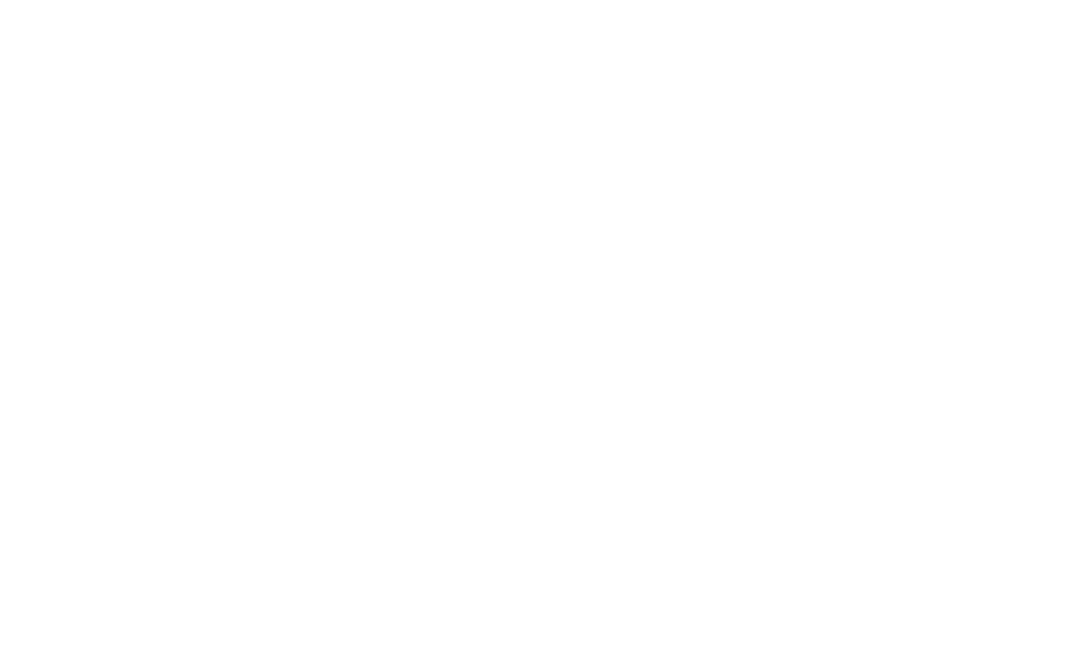
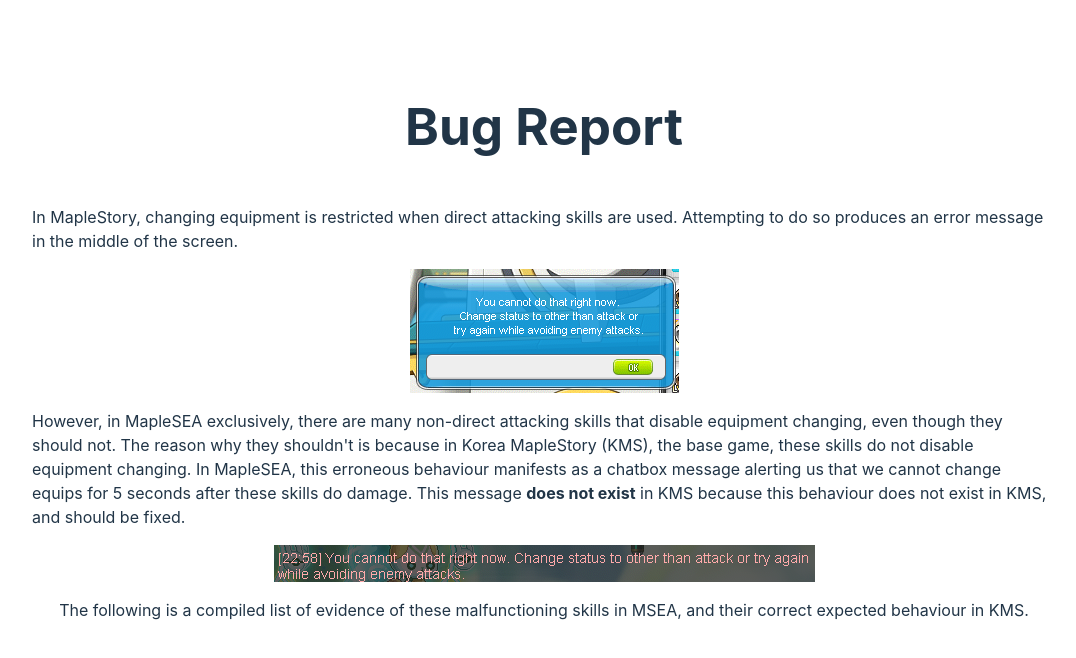
Before and after one commit to amphipath/ringswapping, a website built with Vite: page index.html in a window 1280 px wide. Shown: the whole page, without its empty margins (96-1172 px from the left). Built offline with nearby package versions, Linux system fonts and the light colour scheme.

Commit message:
add elaboration text and images

```diff
--- a/index.html
+++ b/index.html
@@ -8,6 +8,16 @@
   </head>
   <body>
     <div id="app"></div>
+    <h1>Bug Report</h1>
+    <p>In MapleStory, changing equipment is restricted when direct attacking skills are used. Attempting to do so produces an error message in the middle of the screen.</p>
+    <img src="/errorbox.png"/>
+    <p>However, in MapleSEA exclusively, there are many non-direct attacking skills that disable equipment changing, even though they should not.
+      The reason why they shouldn't is because in Korea MapleStory (KMS), the base game, these skills do not disable equipment changing.
+      In MapleSEA, this erroneous behaviour manifests as a chatbox message alerting us that we cannot change equips for 5 seconds after these skills do damage.
+      This message <span style="font-weight:bold">does not exist</span> in KMS because this behaviour does not exist in KMS, and should be fixed.
+    </p>
+    <img src="/chatmessage.png" />
+    <p>The following is a compiled list of evidence of these malfunctioning skills in MSEA, and their correct expected behaviour in KMS.</p>
     <script type="module" src="/src/main.ts"></script>
   </body>
 </html>
--- a/src/main.ts
+++ b/src/main.ts
@@ -1,3 +1 @@
 import './style.css'
-
-document.querySelector<HTMLDivElement>('#app')!.innerHTML = ``
--- a/src/style.css
+++ b/src/style.css
@@ -24,8 +24,9 @@
 }
 
 body {
-  margin: 0;
+  margin: 0 10%;
   display: flex;
+  flex-direction:column;
   place-items: center;
   min-width: 320px;
   min-height: 100vh;
```
Also changed, not shown: public/chatmessage.png (added), public/errorbox.png (added).
